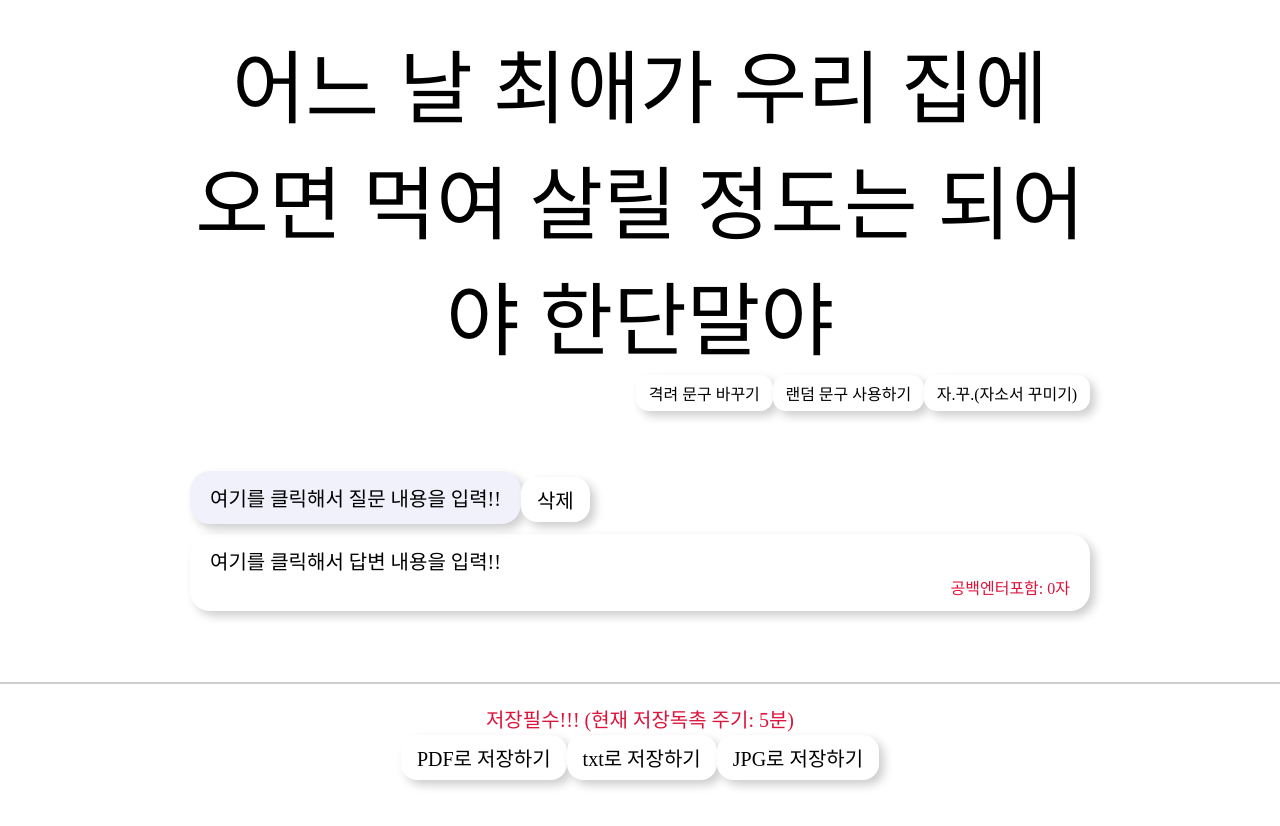
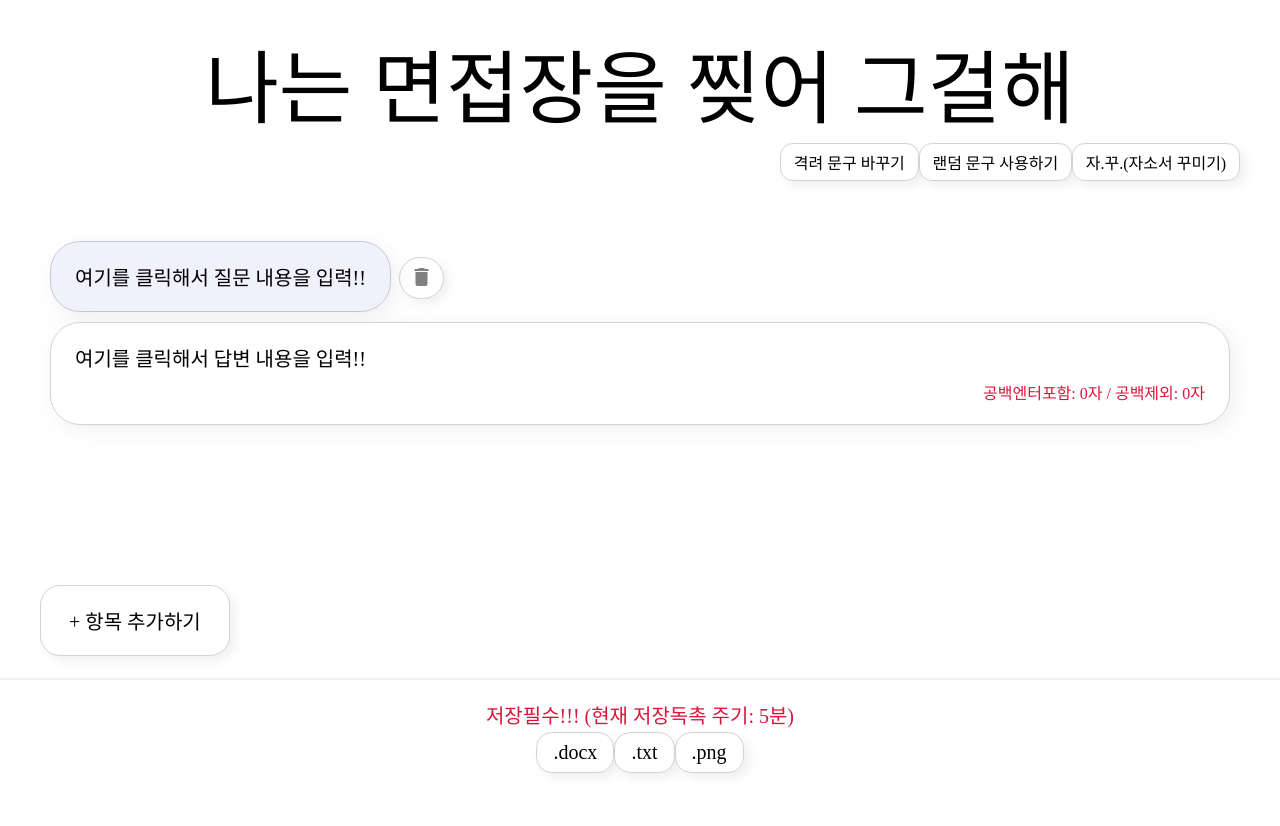
Before and after one commit to 6uco/jaso, a React (Create React App) app: page / in a window 1280 px wide. Shown: the top 826 px of the page. Built offline with nearby package versions, Linux system fonts and the light colour scheme; a web font is replaced by a local one.

Commit message:
저장 기능 추가, 스타일 조정 외
- Material Icons 추가
- 문구 일부 수정
- 질문칸 엔터키 입력 기능 추가
- 그림자 색 수정
- 말풍선 스타일 수정

```diff
--- a/package.json
+++ b/package.json
@@ -6,6 +6,8 @@
     "@testing-library/jest-dom": "^5.16.2",
     "@testing-library/react": "^12.1.2",
     "@testing-library/user-event": "^13.5.0",
+    "docx": "^7.3.0",
+    "html2canvas": "^1.4.1",
     "node-sass": "^7.0.1",
     "react": "^17.0.2",
     "react-dom": "^17.0.2",
--- a/public/index.html
+++ b/public/index.html
@@ -10,6 +10,7 @@
       content="Web site created using create-react-app"
     />
     <link rel="apple-touch-icon" href="%PUBLIC_URL%/logo192.png" />
+    <link href="https://fonts.googleapis.com/icon?family=Material+Icons" rel="stylesheet">
     <!--
       manifest.json provides metadata used when your web app is installed on a
       user's mobile device or desktop. See https://developers.google.com/web/fundamentals/web-app-manifest/
--- a/src/App.js
+++ b/src/App.js
@@ -2,6 +2,9 @@ import logo from "./logo.svg";
 import "./App.scss";
 import { useState } from "react";
 import QuestionCell from "./components/newQuestion"
+import downloadTxtFile from "./components/downloadTXT"
+import downloadDocxFile from "./components/downloadDOCX"
+import downloadPngFile from "./components/downloadPNG"
 
 const data = {
   questions:[
@@ -15,10 +18,9 @@ const data = {
 function App() {
   var quotes = [
     "이제는 진짜 자소서 뿐이야",
-    "아직 늦지 않았다!!!",
-    "진짜 써야된다",
-    "어느 날 최애가 우리 집에 오면 먹여 살릴 정도는 되어야 한단말야",
-    "내가 최고다"
+    "지금 쓰면 안늦음!!!",
+    "내가 최고다",
+    "나는 면접장을 찢어 그걸해"
   ];
   const [title, setTitle] = useState(
     quotes[Math.floor(Math.random() * quotes.length)]
@@ -84,18 +86,18 @@ function App() {
           <button className="button">자.꾸.(자소서 꾸미기)</button>
         </div>
       </header>
-      <div>
+      <div id="capture">
         {textData.questions.map((question, index) => (<QuestionCell  key={index} index={index} questionInfo={question} setQuestionInfo={setQuestionInfo} removeQuestion={removeQuestion}/>))}
-        <button className="button add" onClick={()=>newQuestion()}>
+        <button className="button add ignore" onClick={()=>newQuestion()}>
           + 항목 추가하기
         </button>
       </div>
       <footer>
         <div className="emphasize">저장필수!!! (현재 저장독촉 주기: 5분)</div>
         <div>
-          <button className="button medium">PDF로 저장하기</button>
-          <button className="button medium">txt로 저장하기</button>
-          <button className="button medium">JPG로 저장하기</button>
+          <button className="button medium" onClick={()=>downloadDocxFile(textData.questions)}>.docx</button>
+          <button className="button medium" onClick={()=>downloadTxtFile(textData.questions)}>.txt</button>
+          <button className="button medium" onClick={()=>downloadPngFile()}>.png</button>
         </div>
       </footer>
     </div>
--- a/src/App.scss
+++ b/src/App.scss
@@ -8,11 +8,12 @@ body{
   align-items: center;
   flex-direction: column;
   width: 100%;
+  max-width: 100%;
   // background-color: darkkhaki;
 }
 
 #root{
-  width: 45em;
+  width: 60em;
   max-width: 100%;
 }
 
@@ -38,6 +39,7 @@ header{
 .container{
   // background-color: cornsilk;
   width: 100%;
+  max-width: 100%;
   display: flex;
   flex-direction: column;
   justify-content: center;
@@ -60,7 +62,7 @@ header{
   padding: .4em .8em;
   // background-color: crimson;
   background-color: white;
-  border: none;
+  border: 1.5px solid lightgray;
   box-shadow: 5px 5px 10px $shadow-gray;
   border-radius: .8em;
   font-family: $font-2;
@@ -77,11 +79,17 @@ header{
     padding: 1em 1.4em;
     border-radius: 1em;
     font-size: 1em;
-    background-color: lavender;
+    // background-color: lavender;
     margin-bottom: 10em;
   }
   &.medium{
     font-size: 1em;
+  }
+  &.small{
+    font-size: .8em;
+    padding: .3em .6em;
+    border-radius: 2em;
+    margin-left: .5em;
   }
 }
 
@@ -99,6 +107,7 @@ footer{
   left: 0;
   bottom: 0;
   width: 100%;
+  height: 4em;
   border-top: 2px solid $shadow-gray;
   padding: 1em 0em;
   display: flex;
@@ -109,3 +118,8 @@ footer{
     font-family: $font-2;
   }
 }
+
+.material-icons{
+  margin-top: 2px;
+  color: gray;
+}
--- /dev/null
+++ b/src/components/downloadDOCX.js
@@ -0,0 +1,39 @@
+// import * as fs from "fs";
+import { Document, Packer, Paragraph, HeadingLevel, TextRun } from "docx";
+
+export default function downloadDocxFile(questions) {
+  var textData = [];
+  textData.push(new Paragraph({text:"이 문서는 https://6uco.github.io/jaso 에서 생성되었습니다.", font: {name:"Calibri"},}))
+
+  questions.map((value, index) => {
+    textData.push(
+      new Paragraph({
+        text: value.question,
+        heading: HeadingLevel.HEADING_2,
+        thematicBreak: true,
+        font: "Calibri",
+        spacing: {
+            before: 1000,
+            after: 300
+        }
+      })
+    );
+    value.answer.split("\n").map(line => textData.push(new Paragraph({break:1, text:line, font: "Calibri",})))
+  });
+
+  const doc = new Document({
+    sections: [
+      {
+        properties: {},
+        children: textData,
+      },
+    ],
+  });
+  Packer.toBlob(doc).then((blob) => {
+    const element = document.createElement("a");
+    element.href = URL.createObjectURL(blob);
+    element.download = "자기소개서.docx";
+    document.body.appendChild(element);
+    element.click();
+  });
+}
--- /dev/null
+++ b/src/components/downloadPNG.js
@@ -0,0 +1,14 @@
+import html2canvas from 'html2canvas'
+
+export default function downloadPngFile () {
+    html2canvas(document.getElementById("capture"), {
+        ignoreElements: function(element) {
+            if (element.classList.contains("ignore")) return true
+        }
+    }).then(function(canvas) {
+        const link = document.createElement('a');
+        link.download = "자기소개서.png";
+        link.href = canvas.toDataURL();
+        link.click();
+    });
+}
--- /dev/null
+++ b/src/components/downloadTXT.js
@@ -0,0 +1,15 @@
+export default function downloadTxtFile(questions) {
+    var textData = ""
+    questions.map((value, index) => {
+        textData += "----------------------"+index+"----------------------\n\n"
+        textData += "● " + value.question + "\n\n" + value.answer + "\n\n\n"
+    })
+    const element = document.createElement("a");
+    const file = new Blob([textData], {
+      type: "text/plain"
+    });
+    element.href = URL.createObjectURL(file);
+    element.download = "자기소개서.txt";
+    document.body.appendChild(element);
+    element.click();
+};
--- a/src/components/newQuestion.js
+++ b/src/components/newQuestion.js
@@ -4,6 +4,7 @@ import "../styles/bubbles.scss";
 export default function QuestionCell(props) {
   const { custom, index, questionInfo, setQuestionInfo, removeQuestion } = props;
   const [edit, setEdit] = useState("");
+
   return (
     <div className="conversation">
       <div className="container row left auto ac">
@@ -16,6 +17,11 @@ export default function QuestionCell(props) {
               placeholder="어떤 항목이 나를 반길까..?"
               value={questionInfo.question}
               onBlur={() => setEdit("")}
+              onKeyPress={(ev) => {
+                if (ev.key === "Enter") {
+                  setEdit("")
+                }
+              }}
               onChange={(e) => setQuestionInfo(index, "question", e.target.value)}
               autoFocus
             ></input>
@@ -25,8 +31,8 @@ export default function QuestionCell(props) {
             {questionInfo.question ? questionInfo.question : "여기를 클릭해서 질문 내용을 입력!!"}
           </div>
         )}
-        <div className="button" onClick={()=>removeQuestion(index)}>
-          삭제
+        <div className="button small ignore" onClick={()=>removeQuestion(index)}>
+        <span className="material-icons">delete</span>
         </div>
       </div>
       <div className="answer">
@@ -45,7 +51,7 @@ export default function QuestionCell(props) {
           {questionInfo.answer ? questionInfo.answer : "여기를 클릭해서 답변 내용을 입력!!"}
         </div>
       )}
-      <div className="counter">공백엔터포함: {questionInfo.answer.length.toLocaleString("ko-KR")}자</div>
+      <div className="counter ignore">공백엔터포함: {questionInfo.answer.length.toLocaleString("ko-KR")}자 / 공백제외: {questionInfo.answer.replace(/ /g,"").length.toLocaleString("ko-KR")}자</div>
       </div>
     </div>
   );
--- a/src/resource.scss
+++ b/src/resource.scss
@@ -25,4 +25,4 @@ $font-title: "UhBeeJJIBBABBA";
 $font-1: "Pretendard-Regular";
 $font-2: "Pretendard-Medium";
 
-$shadow-gray: rgba(#cecece,1);
+$shadow-gray: rgba(#cecece,.3);
--- a/src/styles/bubbles.scss
+++ b/src/styles/bubbles.scss
@@ -1,19 +1,22 @@
 @import "../resource.scss";
 
 .conversation{
-    margin-top: 3em;
-    width: 100%;
-    // padding: 0 .5em;
+    margin: 3em 0;
+    width: inherit;
+    padding: 0 .5em;
 }
 
 .question{
     background-color: rgb(241, 241, 252);
-    box-shadow: 5px 5px 10px $shadow-gray;
-    padding: .6em 1em;
-    border-radius: 1em;
+    filter: drop-shadow(5px 5px 10px $shadow-gray);
+    // box-shadow: 5px 5px 10px $shadow-gray;
+    padding: 1em 1.2em;
+    border-radius: 1.5em;
     min-width: 10em;
     max-width: 70%;
     white-space: normal;
+    box-sizing: border-box;
+    border: 1.5px solid rgb(198, 198, 221);
     &.input{
         width: 30em;
         max-width: 100%;
@@ -30,13 +33,20 @@
 
 .answer{
     background-color: white;
-    box-shadow: 5px 5px 10px $shadow-gray;
-    padding: .6em 1em;
-    border-radius: 1em;
+    // box-shadow: 5px 5px 10px $shadow-gray;
+    filter: drop-shadow(5px 5px 10px $shadow-gray);
+    padding: 1em 1.2em;
+    border-radius: 1.5em;
+    width: 100%;
     max-width: 100%;
     margin-top: .5em;
-    white-space: pre-wrap;
+    box-sizing:border-box;
+    // white-space: pre-wrap;
     z-index: 10;
+    border: 1.5px solid lightgray;
+    div{
+        white-space: pre-wrap;
+    }
     textarea{
         font-size: 1em;
         width: 100%;
@@ -57,4 +67,5 @@
     font-family: $font-2;
     // color: rgb(80, 80, 133);
     color: crimson;
+    margin-top: .5em;
 }
```
